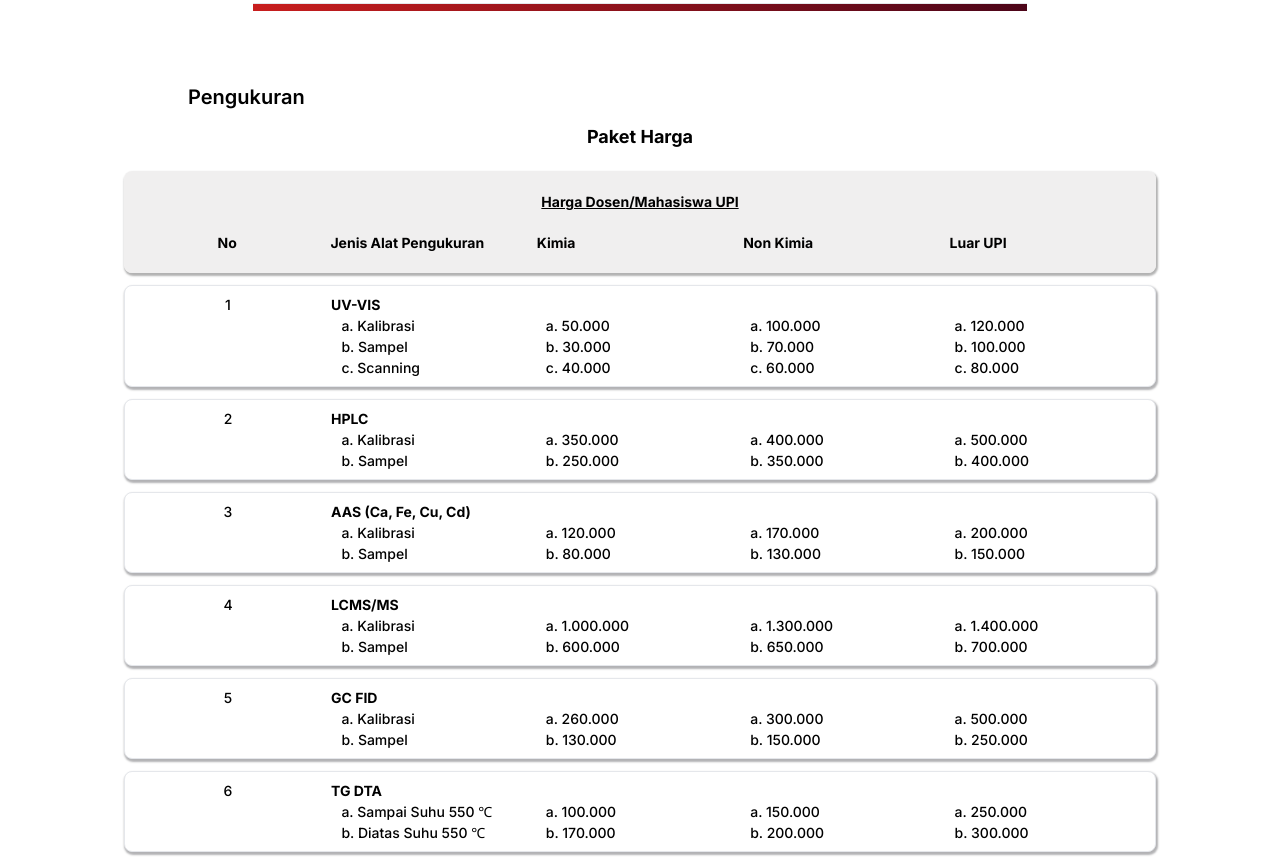
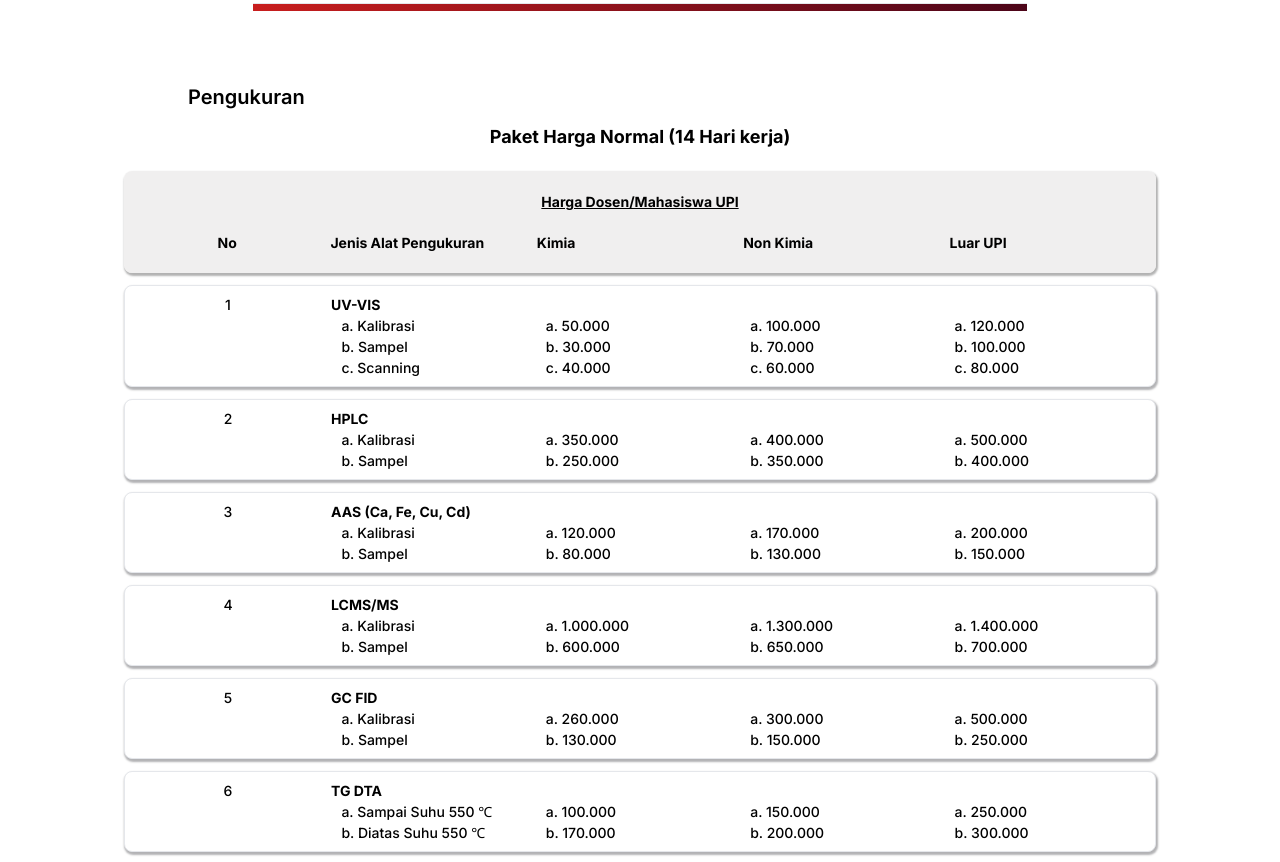
Before and after one commit to fikriymnn/lki_upi, a Next.js app: page /layanan in a window 1280 px wide. Shown: the part 1980-2842 px from the top of the page. Built offline with nearby package versions, Linux system fonts and the light colour scheme; no server answers.

Commit message:
change "Paket Harga" to "Paket Harga Normal (14 Hari kerja)"

```diff
--- a/src/app/layanan/page.jsx
+++ b/src/app/layanan/page.jsx
@@ -434,7 +434,9 @@ export default function Analisis() {
           </div>
           <p className="font-semibold text-xl md:ml-32 ml-0 my-3">Pengukuran</p>
           <div className="lg:mx-16 md:-mx-8 -mx-8 ">
-            <p className="text-center font-bold text-lg mb-5">Paket Harga</p>
+            <p className="text-center font-bold text-lg mb-5">
+              Paket Harga Normal (14 Hari kerja)
+            </p>
             <div className="bg-[#EDECECD4] md:py-5 py-2 rounded-lg shadow-[rgba(0,0,0,0.3)_1px_2px_2px_1px] mb-3">
               <p className="text-center mb-5 font-bold md:text-[14px] text-[7px] underline">
                 Harga Dosen/Mahasiswa UPI
```
